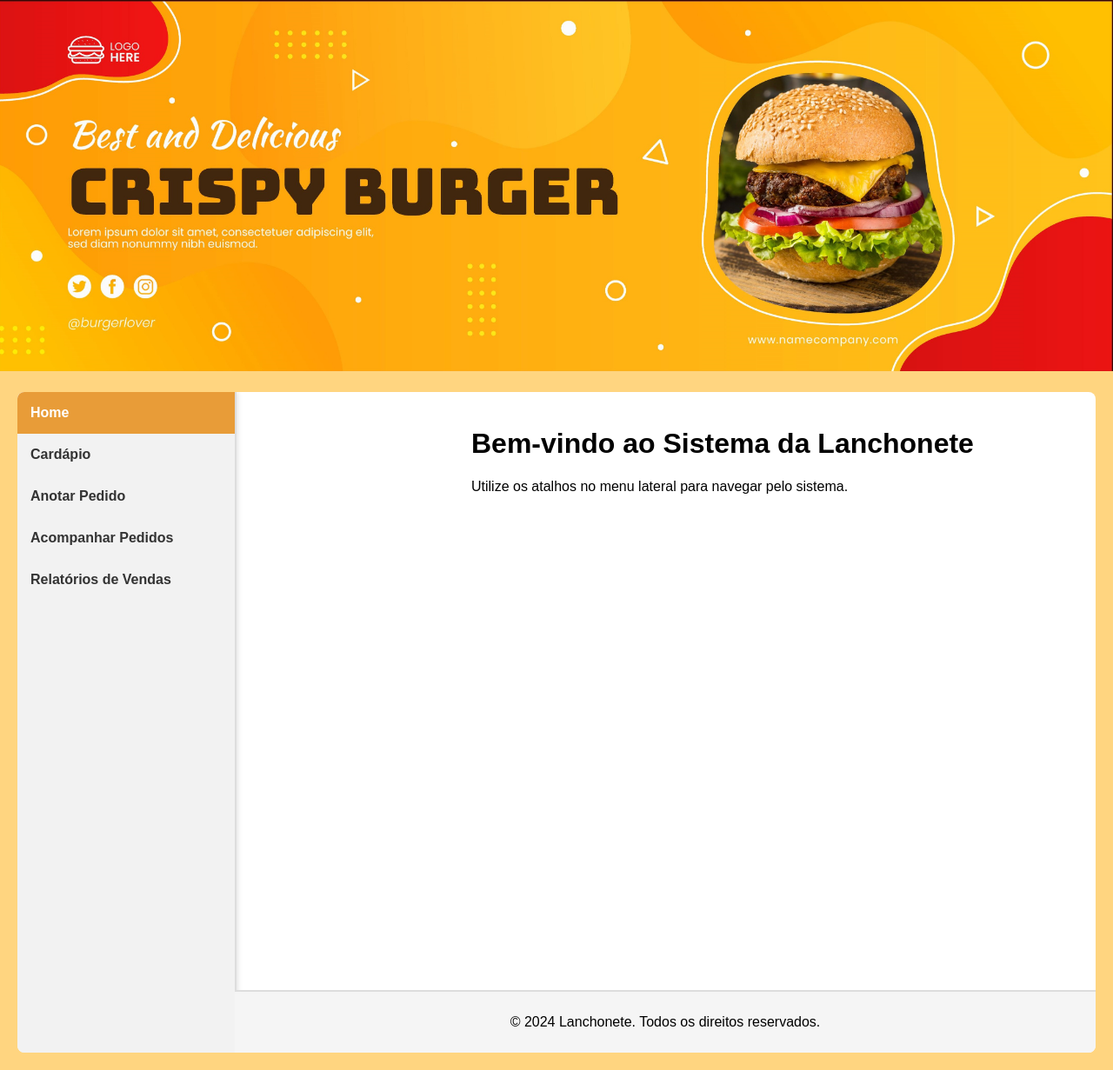
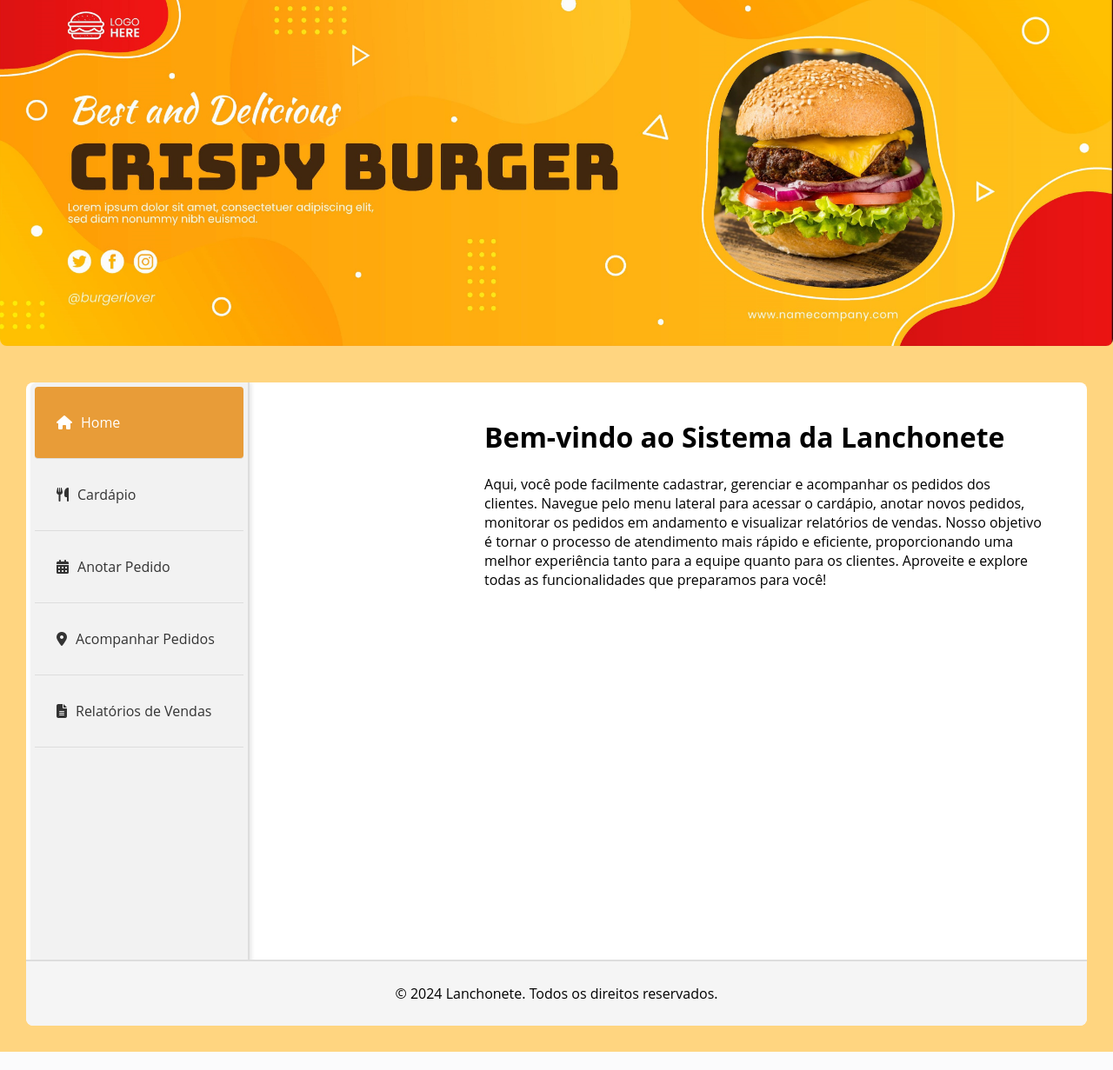
Before and after one commit to JMateusBarbosa/Lanchonete, a Flask app: page / in a window 1280 px wide. Shown: the whole page at 87% size. After the commit the page ends 1210 px from the top, so only its background shows below. Run offline with Flask 3, Linux system fonts and the light colour scheme; some libraries are stand-ins or nearby versions.

Commit message:
Atualização do layout base

```diff
--- a/app/static/css/base.css
+++ b/app/static/css/base.css
@@ -3,62 +3,101 @@
 body {
     background-color: #FFD580; /* Laranja claro */
     margin: 0;
-    font-family: Arial, sans-serif;
+    font-family: 'Open Sans', sans-serif;
 }
 
-.header {
-    background: #f5f5f5;
-    padding: 10px;
+/* Banner */
+.banner {
+    width: 100%; /* Ocupa toda a largura da tela */
+    margin: 0 auto; /* Centraliza o banner horizontalmente */
+    padding: 10px 0;
+    margin-bottom: 40px; /* Ajusta o espaço entre o banner e o quadrado central */
+    display: flex;
+    justify-content: center;
+    align-items: center;
+    height: 350px; /* Define a altura do banner */
+
 }
 
 .banner img {
-    max-width: 100%;
-    height: auto;
+    width: 100%; /* Ajusta a largura da imagem para ocupar todo o espaço do banner */
+    height: auto; /* Mantém a proporção da imagem */
+    max-width: 2200px; /* Define a largura máxima da imagem para evitar que ela fique muito grande em telas maiores */
+    object-fit: cover; /* Ajusta a imagem para preencher o espaço sem distorção */
+    border-radius: 8px;
 }
 
+
+
+/* Container */
 .container {
     display: flex;
     flex-direction: column;
     height: 100vh;
-    padding: 20px; /* Adiciona um pouco de espaço ao redor da área do quadrado central */
+    padding: 30px; /* Adiciona espaço ao redor da área do quadrado central */
     box-sizing: border-box;
 }
 
+/* Conteúdo Principal */
 .main-content {
     display: flex;
     flex: 1;
     background-color: #ffffff;
     border-radius: 8px;
     overflow: hidden;
-    position: relative; /* Para que o footer possa ser posicionado absoluto dentro dele */
+    position: relative; /* Para posicionamento absoluto do footer */
+    /*padding-left: 20px;  Aumenta o espaço à esquerda */
+    padding-right: 30px; /* Aumenta o espaço à direita */
 }
 
+
+/* Menu Lateral */
 .sidebar {
     width: 250px;
     background-color: #f2f2f2;
     border-right: 2px solid #ddd;
     display: flex;
     flex-direction: column;
+    margin-left: 5px;
     box-shadow: 2px 0 5px rgba(0, 0, 0, 0.1);
+    border-radius: 8px 0 0 8px; /* Bordas arredondadas no lado esquerdo */
 }
 
 .sidebar ul {
     list-style: none;
-    padding: 0;
+    padding: 5px;
     margin: 0;
 }
 
 .sidebar ul li {
     padding: 15px;
     transition: background-color 0.3s, color 0.3s;
+    border-bottom: 1px solid #ddd; /* Linha separadora entre os itens */
 }
 
 .sidebar ul li a {
+    display: flex;
+    align-items: center;
+    padding: 15px 10px;
+    color: #333;
     text-decoration: none;
-    color: #333;
-    display: block;
-    font-weight: bold;
-    transition: color 0.3s;
+    transition: background-color 0.3s, color 0.3s;
+}
+
+.sidebar ul li a::before {
+    margin-right: 10px;
+    font-size: 20px;
+    transition: transform 0.3s;
+}
+
+.sidebar ul li a i {
+    margin-right: 10px;
+}
+
+
+
+.sidebar ul li:hover a::before {
+    transform: scale(1.2);
 }
 
 .sidebar ul li a:hover {
@@ -67,6 +106,7 @@ body {
 
 .sidebar ul li.active {
     background-color: #e89c38; /* Cor de fundo para item ativo */
+    border-radius: 4px; /* Bordas arredondadas para item ativo */
 }
 
 .sidebar ul li.active a {
@@ -77,13 +117,14 @@ body {
     background-color: #f0f0f0; /* Cor de fundo quando o mouse passa sobre o item */
     cursor: pointer;
 }
-
+/* Conteúdo Principal */
 .content {
     padding: 20px;
     flex: 1;
     margin-left: 250px; /* Espaço para o menu lateral */
 }
 
+/* Footer */
 .footer {
     background-color: #f5f5f5;
     text-align: center;
@@ -91,7 +132,7 @@ body {
     border-top: 2px solid #ddd;
     position: absolute;
     bottom: 0;
-    left: 250px; /* Alinhado com o conteúdo da área principal */
-    width: calc(100% - 250px); /* Ocupa a largura restante do quadrado central */
+    width: 100% ; /* Ocupa a largura restante do quadrado central */
     box-sizing: border-box;
+    border-radius: 0 0 8px 8px; /* Bordas arredondadas na parte inferior */
 }
--- a/app/templates/index.html
+++ b/app/templates/index.html
@@ -4,5 +4,8 @@
 
 {% block content %}
 <h1>Bem-vindo ao Sistema da Lanchonete</h1>
-<p>Utilize os atalhos no menu lateral para navegar pelo sistema.</p>
+<p>Aqui, você pode facilmente cadastrar, gerenciar e acompanhar os pedidos dos clientes. Navegue pelo menu lateral
+para acessar o cardápio, anotar novos pedidos, monitorar os pedidos em andamento e visualizar relatórios de vendas.
+Nosso objetivo é tornar o processo de atendimento mais rápido e eficiente, proporcionando uma melhor experiência tanto
+para a equipe quanto para os clientes. Aproveite e explore todas as funcionalidades que preparamos para você!</p>
 {% endblock %}
--- a/app/templates/layouts/base.html
+++ b/app/templates/layouts/base.html
@@ -5,6 +5,7 @@
         <meta name="viewport" content="width=device-width, initial-scale=1.0">
         <title>{% block title %}Lanchonete{% endblock %}</title>
         <link rel="stylesheet" href="{{ url_for('static', filename='css/base.css') }}">
+        <link rel="stylesheet" href="https://cdnjs.cloudflare.com/ajax/libs/font-awesome/6.5.0/css/all.min.css">
     </head>
 <body>
     <!-- Banner Superior -->
@@ -18,13 +19,24 @@
             <!-- Menu Lateral -->
             <nav class="sidebar">
                 <ul>
-                    <li class="{% if active_page == 'home' %}active{% endif %}"><a href="{{ url_for('main.home') }}">Home</a></li>
-                    <li class="{% if active_page == 'cardapio' %}active{% endif %}"><a href="{{ url_for('main.cardapio') }}">Cardápio</a></li>
-                    <li class="{% if active_page == 'anotar_pedido' %}active{% endif %}"><a href="{{ url_for('main.anotar_pedido') }}">Anotar Pedido</a></li>
-                    <li class="{% if active_page == 'acompanhar_pedidos' %}active{% endif %}"><a href="{{ url_for('main.acompanhar_pedidos') }}">Acompanhar Pedidos</a></li>
-                    <li class="{% if active_page == 'relatorios_vendas' %}active{% endif %}"><a href="{{ url_for('main.relatorios_vendas') }}">Relatórios de Vendas</a></li>
+                    <li class="{% if active_page == 'home' %}active{% endif %}">
+                        <a href="{{ url_for('main.home') }}"><i class="fas fa-home"></i> Home</a>
+                    </li>
+                    <li class="{% if active_page == 'cardapio' %}active{% endif %}">
+                        <a href="{{ url_for('main.cardapio') }}"><i class="fas fa-utensils"></i> Cardápio</a>
+                    </li>
+                    <li class="{% if active_page == 'anotar_pedido' %}active{% endif %}">
+                        <a href="{{ url_for('main.anotar_pedido') }}"><i class="fas fa-calendar-alt"></i> Anotar Pedido</a>
+                    </li>
+                    <li class="{% if active_page == 'acompanhar_pedidos' %}active{% endif %}">
+                        <a href="{{ url_for('main.acompanhar_pedidos') }}"><i class="fas fa-map-marker-alt"></i> Acompanhar Pedidos</a>
+                    </li>
+                    <li class="{% if active_page == 'relatorios_vendas' %}active{% endif %}">
+                        <a href="{{ url_for('main.relatorios_vendas') }}"><i class="fas fa-file-alt"></i> Relatórios de Vendas</a>
+                    </li>
                 </ul>
             </nav>
+
 
             <!-- Conteúdo Principal -->
             <div class="content">
```
Lines whose indentation alone changed are shown as unchanged.
